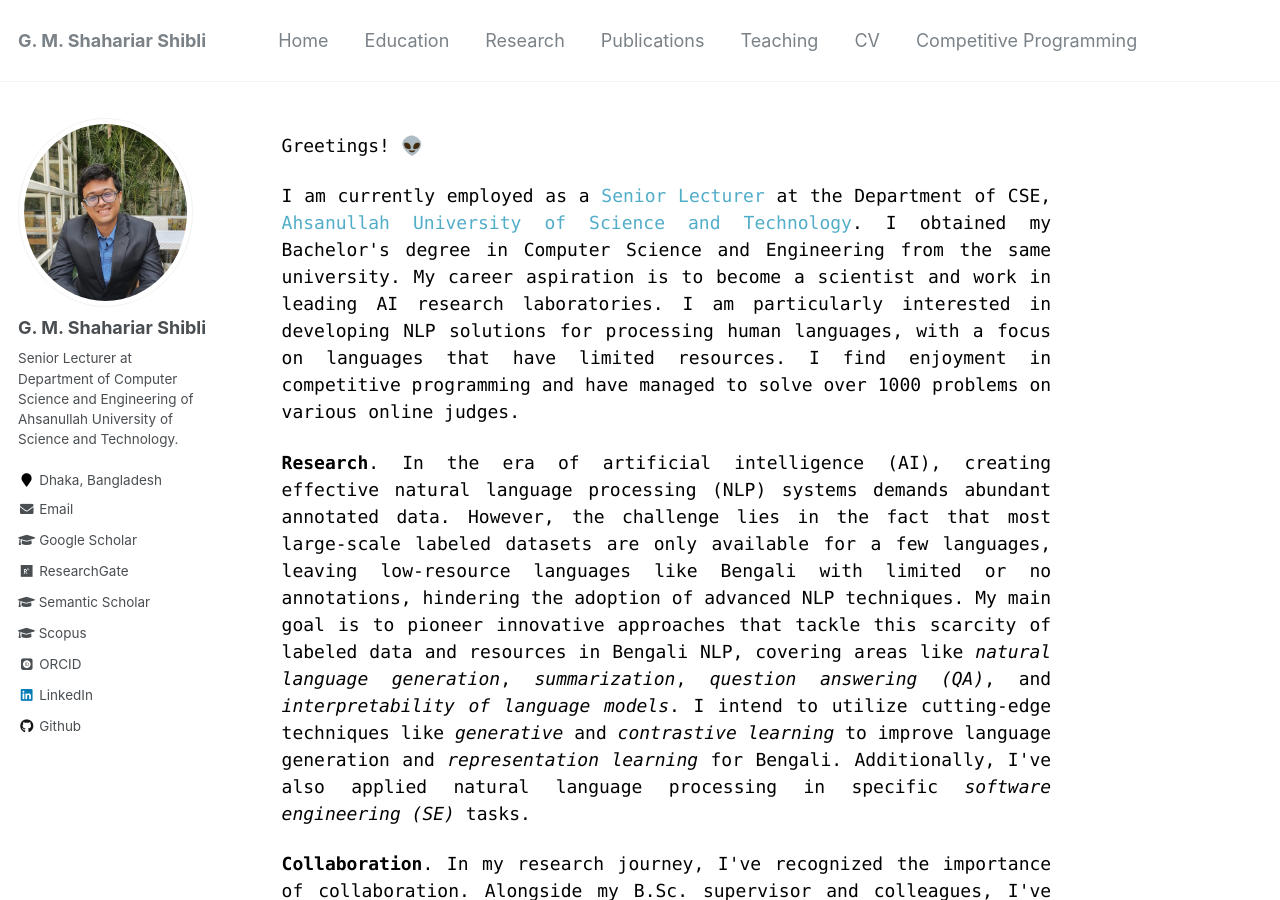
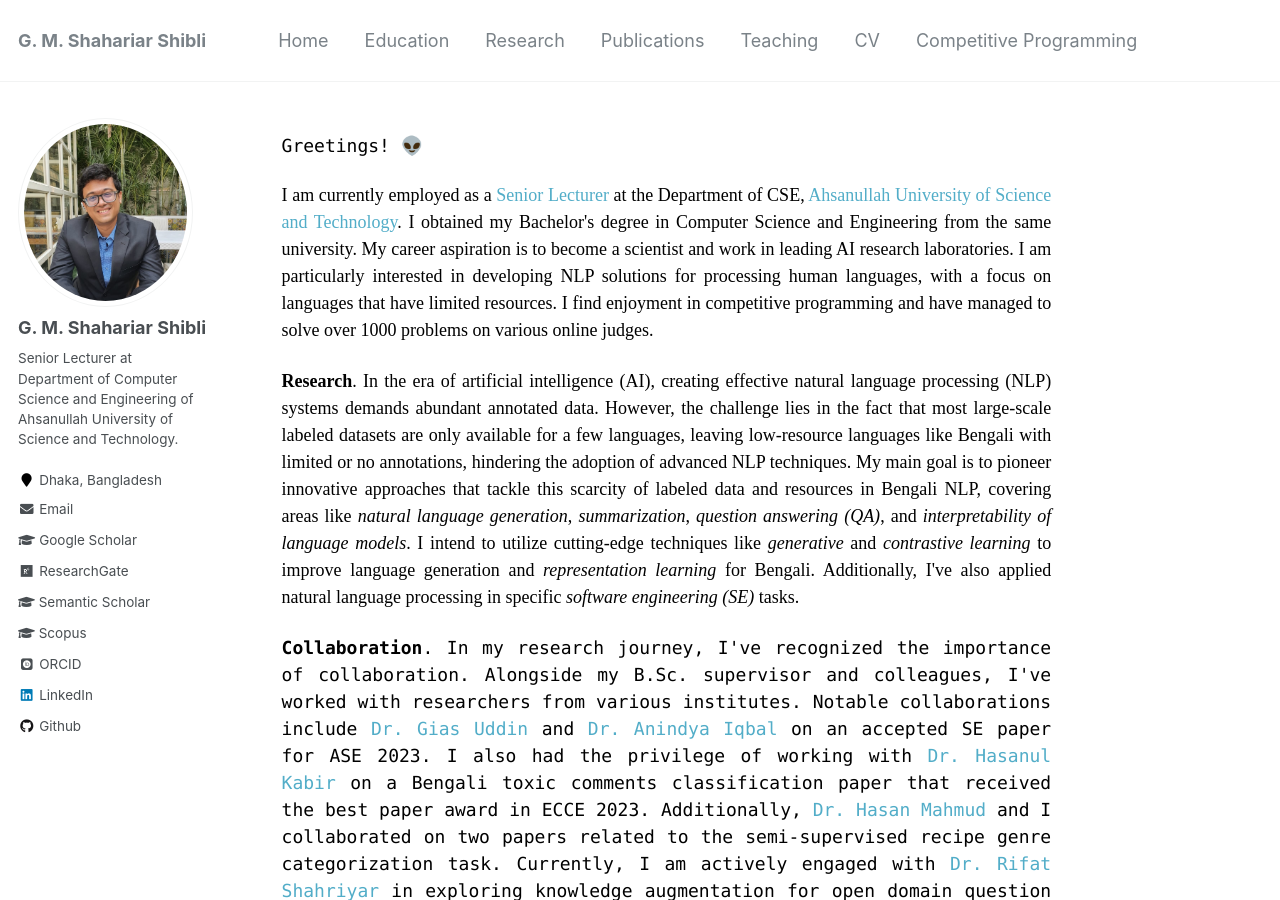
Before and after one commit to shahariar-shibli/shahariar-shibli.github.io, a Jekyll site: the page built from _pages/about.md, in a window 1280 px wide and 900 px high. Built offline with Jekyll 4.4.1, drawn with Linux system fonts in a browser that asks for light colours; some web fonts are replaced.

Commit message:
Update about.md

```diff
--- a/_pages/about.md
+++ b/_pages/about.md
@@ -10,7 +10,7 @@ redirect_from:
 
 <span style="color:black; font-family:Monaco">Greetings! 👽</span>
 
-<p style="text-align:justify; color:black; font-family:Monaco">I am currently employed as
+<p style="text-align:justify; color:black; font-family:Calisto MT">I am currently employed as
 a <a href="https://aust.edu/cse/faculty_member/mr_g_m_shahariar">Senior Lecturer</a> at the Department of CSE,
 <a href="https://aust.edu/">Ahsanullah University of Science and Technology</a>. I obtained my Bachelor's degree in Computer Science and
 Engineering from the same university. My career aspiration is to become a scientist and work in leading AI research laboratories.
@@ -18,7 +18,7 @@ I am particularly interested in developing NLP solutions for processing human la
 resources. I find enjoyment in competitive programming and have managed to solve over 1000 problems on various online judges.</p>
 
 
-<p style="text-align:justify;color:black; font-family:Monaco">
+<p style="text-align:justify;color:black; font-family:Calisto MT">
 <b>Research</b>. In the era of artificial intelligence (AI), creating effective natural language processing (NLP) systems demands
 abundant annotated data. However, the challenge lies in the fact that most large-scale labeled datasets are only available for
 a few languages, leaving low-resource languages like Bengali with limited or no annotations, hindering the adoption of advanced
@@ -46,6 +46,7 @@ author on another, focused on Bengali fake review dataset preparation and benchm
 
 
 ## Recent News ⚡
+<span style="font-family:Calisto MT; color:black;">
 1. <span style="color:brown">[July 2023]</span> - One paper got accepted at [ASE 2023](https://conf.researchr.org/track/ase-2023/ase-2023-papers).
 2. <span style="color:brown">[July 2023]</span> - Three papers got accepted at [BIM 2023](https://confbim.com/).
 3. <span style="color:brown">[June 2023]</span> -  Two papers got published at [MIET 2022](https://link.springer.com/book/10.1007/978-3-031-34622-4), LNICST, Springer.
```
